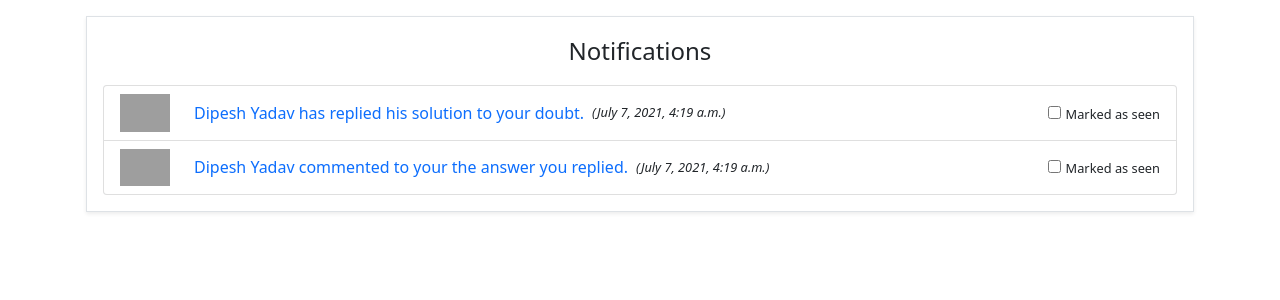
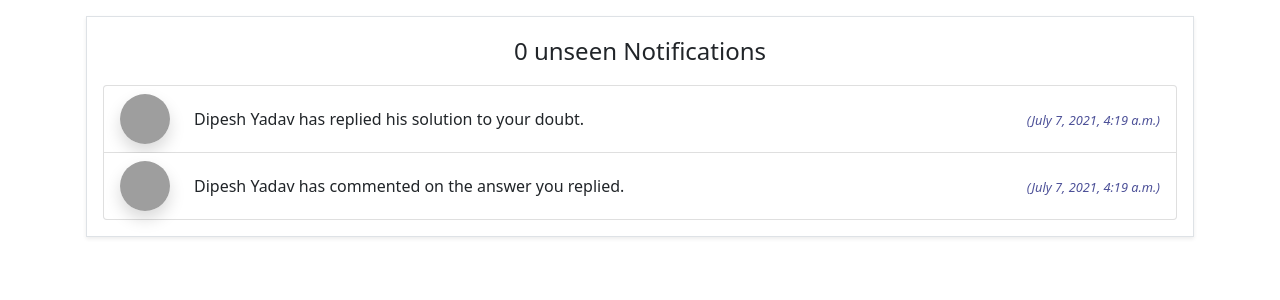
Before and after one commit to bip-zip/DoubtPinch, a Django app: page /app/notifications/ in a window 1280 px wide. Shown: the part 96-396 px from the top of the page. Run offline with Django 3.2, Linux system fonts and the light colour scheme; a user stored in the database is signed in; data comes from the database, SQL or seed files in the repository; both versions use the stored data as it was after the commit; some libraries are stand-ins or nearby versions; grey boxes are pictures that could not be loaded.

Commit message:
notification and ajax

```diff
--- a/doubtpinch/dpapp/admin.py
+++ b/doubtpinch/dpapp/admin.py
@@ -1,6 +1,6 @@
 from django.contrib import admin
 from django_summernote.admin import SummernoteModelAdmin
-from .models import Doubt, Answer,RightPoint,WrongPoint,Notification
+from .models import Doubt, Answer,RightPoint,WrongPoint,Notification,Comment
 
 # Apply summernote to all TextField in model.
 class DoubtAdmin(SummernoteModelAdmin):  # instead of ModelAdmin
@@ -27,3 +27,4 @@ admin.site.register(Answer, AnswerAdmin)
 admin.site.register(RightPoint)
 admin.site.register(WrongPoint)
 admin.site.register(Notification)
+admin.site.register(Comment)
--- a/doubtpinch/dpapp/blognav.py
+++ b/doubtpinch/dpapp/blognav.py
@@ -5,8 +5,8 @@ def navbar(request):
         user=request.user
         notifications = Notification.objects.filter(user=user).order_by('-id')[:5]
         noti_count = Notification.objects.filter(user=user, is_seen=False).count()
-        return {'notifications': notifications,'noti_count':noti_count}
-    return {'notifications': '0','noti_count':0}
+        return {'nav_notifications': notifications,'noti_count':noti_count}
+    return {'nav_notifications': '0','noti_count':0}
 
 
 
--- a/doubtpinch/dpapp/urls.py
+++ b/doubtpinch/dpapp/urls.py
@@ -17,5 +17,7 @@ urlpatterns=[
     path('search/',Search.as_view(),name='search'),
     path('comment/<int:id>',CommentView.as_view(),name='comment'),
     path('notifications/',NotificationView.as_view(),name='notifications'),
+    path('notification_seen/',notification_seen,name='notification_seen'),
+
 
 ]
--- a/doubtpinch/dpapp/views.py
+++ b/doubtpinch/dpapp/views.py
@@ -297,9 +297,11 @@ class NotificationView(TemplateView):
         context = super(NotificationView, self).get_context_data(**kwargs)
         user=self.request.user
         notifications = Notification.objects.filter(user=user).order_by('-id')
+        noti_count = Notification.objects.filter(user=user, is_seen=False).count()
 
 
-        paginator= Paginator(notifications, 2)
+
+        paginator= Paginator(notifications, 15)
         page = self.request.GET.get('page')
         # blogs_final= paginator.get_page(page_number)
 
@@ -310,5 +312,22 @@ class NotificationView(TemplateView):
         except EmptyPage:
             notifications = paginator.page(paginator.num_pages)
 
-        context.update({'notifications': notifications,'page':page})
+        context.update({'notifications': notifications,'noti_count':noti_count,'page':page})
         return context
+
+
+
+def notification_seen(request):
+    if request.method == "POST":
+        notification_id=request.POST['notification_id']
+        notification=Notification.objects.get(id=notification_id)
+        user=request.user
+        if notification.is_seen == True:
+            notificationCount= Notification.objects.filter(user=user, is_seen=False).count()
+            return JsonResponse({'bool':True,'notificationCount':notificationCount})
+
+        notification.is_seen=True
+        notification.save()
+        notificationCount= Notification.objects.filter(user=user, is_seen=False).count()
+
+        return JsonResponse({'bool':True,'notificationCount':notificationCount})
--- a/doubtpinch/templates/dpapp/base.html
+++ b/doubtpinch/templates/dpapp/base.html
@@ -70,7 +70,7 @@
 
                             <div class="dropdown ">
                                 <a class="nav-link active fs-5 dropdown-toggle" id="dropdownMenuButton1" data-bs-toggle="dropdown" aria-expanded="false" aria-current="page" href="#"><i
-                                    class="fas fa-bell"></i><span class="badge rounded-pill bg-danger" style="
+                                    class="fas fa-bell"></i><span class="badge rounded-pill bg-danger noti-count" style="
                     font-size: 10px;
                     position: relative;
                     top: -12px;
@@ -78,11 +78,21 @@
                   ">{{noti_count}}</span> Notifications
                             </a>
                                 <ul class="dropdown-menu" aria-labelledby="dropdownMenuButton1">
-                                    {% for i in notifications%}
+                                    {% for i in nav_notifications%}
                                     {% if i.doubt == null %}
-                                        <li><a class="dropdown-item fw-light " href="{% url 'dpapp:comment' i.answer.id %}"><i class="fas fa-comments"></i>&nbsp {{i.text_preview}} <i class="text-primary" style="font-size: 0.8em;">({{i.date|naturaltime}})</i></a></li>
+                                        {% if i.is_seen %}
+                                        <li><a class="dropdown-item fw-light seen-click" data-nid={{i.id}} href="{% url 'dpapp:comment' i.answer.id %}"><i class="fas fa-comments"></i>&nbsp {{i.text_preview}} <i class="text-primary" style="font-size: 0.8em;">({{i.date|naturaltime}})</i></a></li>
+                                        {%else%}
+                                        <li><a class="dropdown-item fw-light seen-click bg-light text-white" data-nid={{i.id}} href="{% url 'dpapp:comment' i.answer.id %}"><i class="fas fa-comments"></i>&nbsp {{i.text_preview}} <i class="text-light" style="font-size: 0.8em;">({{i.date|naturaltime}})</i></a></li>
+                                        {%endif%}
                                     {% elif i.answer == null %}
-                                        <li><a class="dropdown-item fw-light " href="{% url 'dpapp:detail' i.doubt.id %}"><i class="fas fa-question-circle"></i>&nbsp {{i.text_preview}} <i class="text-primary" style="font-size: 0.8em;">({{i.date|naturaltime}})</i></a></li>
+                                    {% if i.is_seen %}
+                                        <li><a class="dropdown-item fw-light seen-click" data-nid={{i.id}} href="{% url 'dpapp:detail' i.doubt.id %}"><i class="fas fa-question-circle"></i>&nbsp {{i.text_preview}} <i class="text-primary" style="font-size: 0.8em;">({{i.date|naturaltime}})</i></a></li>
+                                        {%else%}
+                                        <li><a class="dropdown-item fw-light seen-click bg-secondary text-white" data-nid={{i.id}} href="{% url 'dpapp:detail' i.doubt.id %}"><i class="fas fa-question-circle"></i>&nbsp {{i.text_preview}} <i class="text-light" style="font-size: 0.8em;">({{i.date|naturaltime}})</i></a></li>
+
+                                        {%endif%}
+
 
                                     {% endif %}
                                   {% empty %}
@@ -140,6 +150,8 @@
             </div>
         </nav>
 
+
+        <script src="https://ajax.googleapis.com/ajax/libs/jquery/3.5.1/jquery.min.js"></script>
         <script>
             const currentTheme = localStorage.getItem("theme");
             if (currentTheme == "dark") {
@@ -167,8 +179,37 @@
                 }
                 localStorage.setItem("theme", theme);
             });
+            //AJAX
+            $('.seen-click').on('click', function () {
+                var noti_id = $(this).data('nid');
+                console.log(noti_id);
+
+                $.ajax({
+                    url: "{% url 'dpapp:notification_seen' %}",
+                    type: 'post',
+                    data: {
+                        notification_id: noti_id,
+                        csrfmiddlewaretoken: "{{csrf_token}}"
+                    },
+                    dataType: 'json',
+                    success: function (res) {
+
+                        if (res.bool == true) {
+                            $(".noti-count").text(res.notificationCount);
+                        }
+
+
+                    }
+                });
+
+
+
+
+
+            })
+
+
         </script>
-        <script src="https://ajax.googleapis.com/ajax/libs/jquery/3.5.1/jquery.min.js"></script>
         <script src="https://cdnjs.cloudflare.com/ajax/libs/tilt.js/1.2.1/tilt.jquery.min.js"></script>
 
         <script src="https://kit.fontawesome.com/60f8143899.js" crossorigin="anonymous"></script>
--- a/doubtpinch/templates/dpapp/notifications.html
+++ b/doubtpinch/templates/dpapp/notifications.html
@@ -17,7 +17,7 @@
     <!-- Body -->
     <div class="row mt-3 ">
         <div class="col border shadow-sm p-3 mx-3 mb-3">
-            <p class="fw-light fs-4 text-center">Notifications </p>
+            <p class="fw-light fs-4 text-center position-relative "><span class="noti-count">{{noti_count}}</span> unseen Notifications  </p>
 
 
             <div class="mt-1">
@@ -29,22 +29,35 @@
                     <li class="list-group-item d-flex align-items-center ">
 
                         <div class="me-4">
-                            <img alt="40x40" height="50" width="50" class="img-fluid" src="{{i.sender.ProfilePicUrl}}"
+                            <img alt="40x40" height="50" width="50" class="rounded-circle shadow" src="{{i.sender.ProfilePicUrl}}"
                                 data-holder-rendered="true">
                         </div>
                         {% if i.doubt == null %}
+                        {% if i.is_seen %}
+                        <div class="me-2"><a class="text-decoration-none fw-light text-dark seen-click" data-nid={{i.id}} href="{% url 'dpapp:comment' i.answer.id %}">{{i.sender.first_name}} {{i.sender.last_name}} has commented on the answer you replied.</a> </div>
 
-                        <div class="me-2"><a class="text-decoration-none fw-light" href="{% url 'dpapp:comment' i.answer.id %}">{{i.sender.first_name}} {{i.sender.last_name}} commented to your the answer you replied.</a> </div><i class="fw-light" style="font-size: 0.8em;">({{i.date}})</i>
+                        {%else%}
+                        <div class="me-2 "><a class="text-decoration-none  seen-click " data-nid={{i.id}} href="{% url 'dpapp:comment' i.answer.id %}">{{i.sender.first_name}} {{i.sender.last_name}} has commented on the answer you replied.</a> </div>
+
+                        {%endif%}
+
                         {% elif i.answer == null %}
-                        <div class="me-2"><a class="text-decoration-none fw-light" href="{% url 'dpapp:detail' i.doubt.id %}">{{i.sender.first_name}} {{i.sender.last_name}} has replied his solution to your doubt. </a> </div><i class="fw-light" style="font-size: 0.8em;">({{i.date}})</i>
+                        {% if i.is_seen %}
+                        <div class="me-2"><a class="text-decoration-none fw-light text-dark seen-click" data-nid={{i.id}} href="{% url 'dpapp:detail' i.doubt.id %}">{{i.sender.first_name}} {{i.sender.last_name}} has replied his solution to your doubt. </a> </div>
+                        {%else%}
+                        <div class="me-2 "><a class="text-decoration-none  seen-click " data-nid={{i.id}} href="{% url 'dpapp:detail' i.doubt.id %}">{{i.sender.first_name}} {{i.sender.last_name}} has replied his solution to your doubt. </a> </div>
+
+                        {%endif%}
+
+
                         {% endif %}
                         <div class="ms-auto" >
-                            <input class="custom-control-input" type="checkbox" style="cursor: pointer;" value="" id="defaultCheck{{i.id}}" >
-                            <small class="fw-light" style="font-size: 0.8em;"  >Marked as seen</small>
+                            <i class="fw-light text-pinch" style="font-size: 0.8em;">({{i.date}})</i>
+
                         </div>
                     </li>
                     {% empty %}
-                    <h3 class="text-centr">No notifications.</h3>
+                    <h3 class="text-center">No notifications.</h3>
                     {% endfor %}
 
 
@@ -80,5 +93,30 @@
     <!-- Footer -->
 
 </div>
+<script>
+    $('.seen-click').on('click', function () {
+        var noti_id = $(this).data('nid');
+        console.log(noti_id);
+
+        $.ajax({
+            url: "{% url 'dpapp:notification_seen' %}",
+            type: 'post',
+            data: {
+                notification_id: noti_id,
+                csrfmiddlewaretoken: "{{csrf_token}}"
+            },
+            dataType: 'json',
+            success: function (res) {
+
+                if (res.bool == true) {
+                    $(".noti-count").text(res.notificationCount);
+                }
+
+
+            }
+        });
+    })
+
+</script>
 
 {% endblock %}
```
Also changed, not shown: doubtpinch/db.sqlite3, 1 other file.
